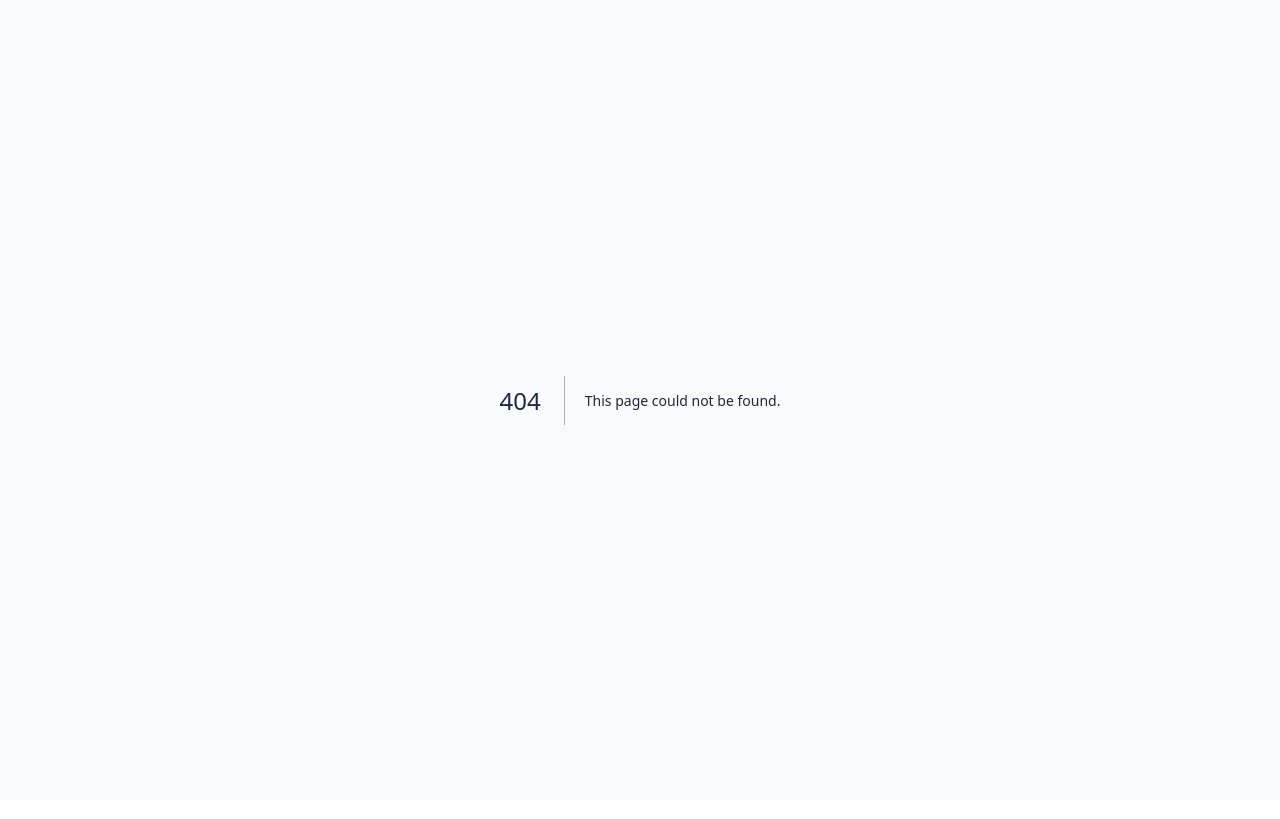
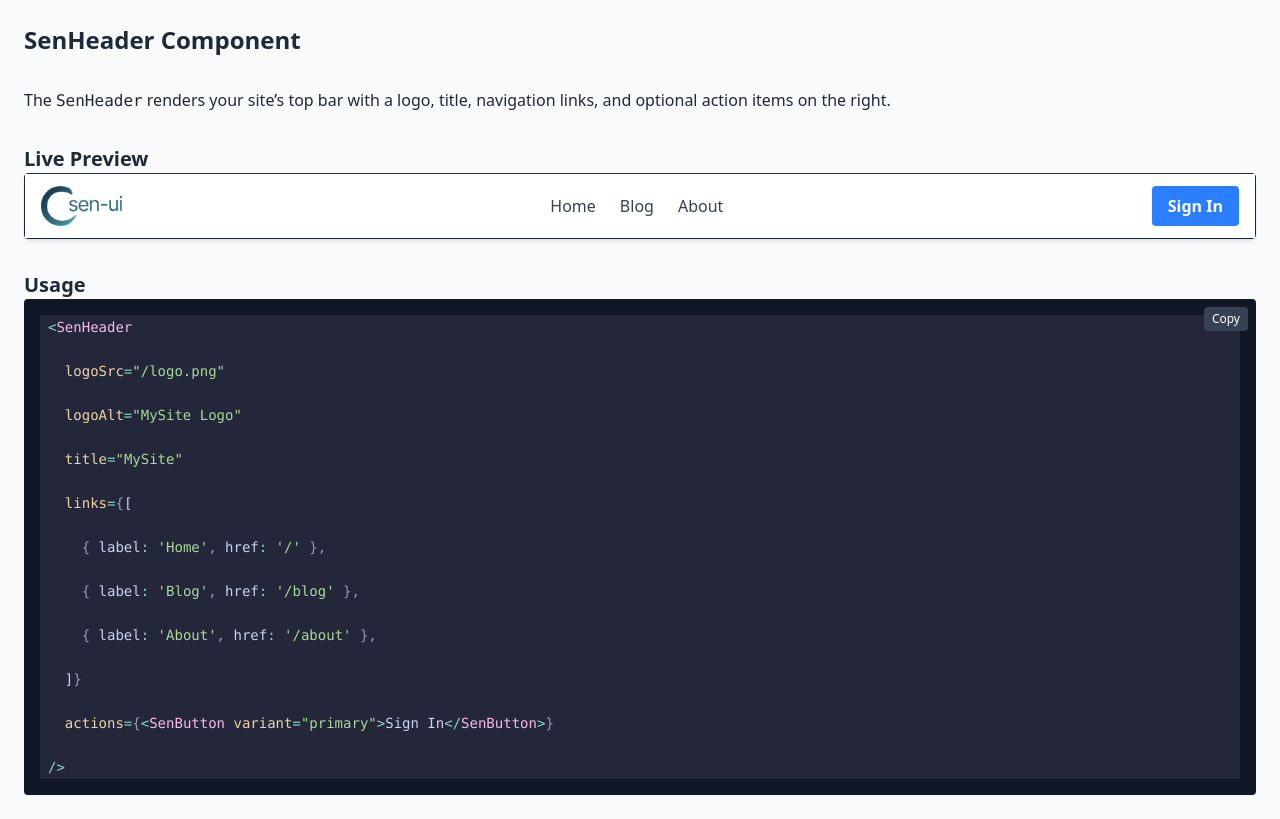
Before and after one commit to geryenkohawsen/sen-ui, a Next.js app: page /components/header in a window 1280 px wide. Before the commit this address had no page. Built offline with nearby package versions, Linux system fonts and the light colour scheme.

Commit message:
feat: create PageHeader component to showcase SenHeader with live preview and usage example

```diff
--- /dev/null
+++ b/app/components/header/page.tsx
@@ -0,0 +1,57 @@
+import { SenHeader } from '@/components/ui/SenHeader'
+import { SenButton } from '@/components/ui/SenButton'
+import { SenCode } from '@/components/ui/SenCode'
+
+const codeExample = `
+<SenHeader
+  logoSrc="/logo.png"
+  logoAlt="MySite Logo"
+  title="MySite"
+  links={[
+    { label: 'Home', href: '/' },
+    { label: 'Blog', href: '/blog' },
+    { label: 'About', href: '/about' },
+  ]}
+  actions={<SenButton variant="primary">Sign In</SenButton>}
+/>
+`.trim()
+
+export default function PageHeader() {
+  return (
+    <div className="space-y-8 p-6">
+      <h1 className="text-2xl font-bold">SenHeader Component</h1>
+
+      <p>
+        The <code>SenHeader</code> renders your site’s top bar with a logo,
+        title, navigation links, and optional action items on the right.
+      </p>
+
+      {/* Live Preview */}
+      <section>
+        <h2 className="text-xl font-semibold">Live Preview</h2>
+        <div className="rounded border">
+          <SenHeader
+            logoSrc="/images/sen-ui-logo.png"
+            logoAlt="MySite Logo"
+            links={[
+              { label: 'Home', href: '/' },
+              { label: 'Blog', href: '/blog' },
+              { label: 'About', href: '/about' },
+            ]}
+            actions={<SenButton variant="primary">Sign In</SenButton>}
+          />
+        </div>
+      </section>
+
+      {/* Usage Example */}
+      <section>
+        <h2 className="text-xl font-semibold">Usage</h2>
+        <SenCode
+          code={codeExample}
+          language="tsx"
+          theme="catppuccin-macchiato"
+        />
+      </section>
+    </div>
+  )
+}
```
